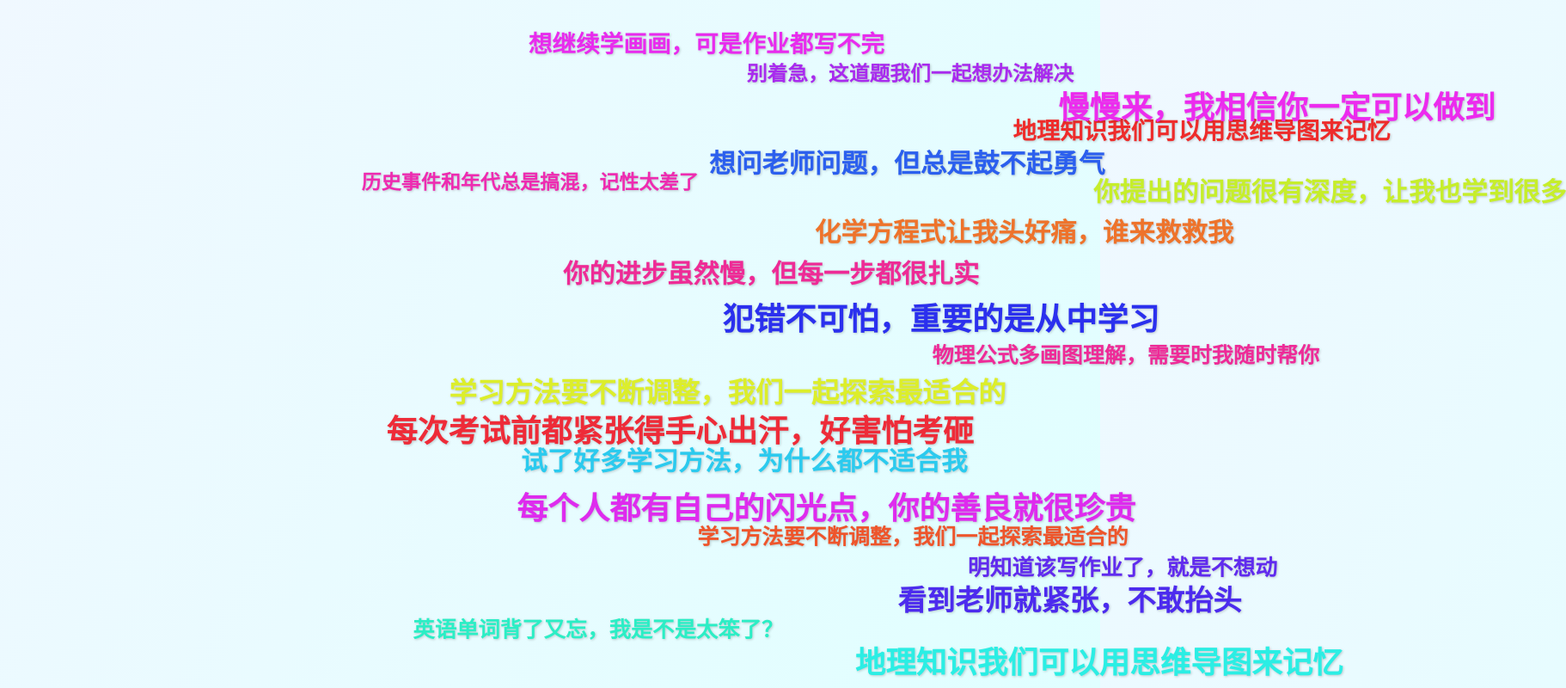
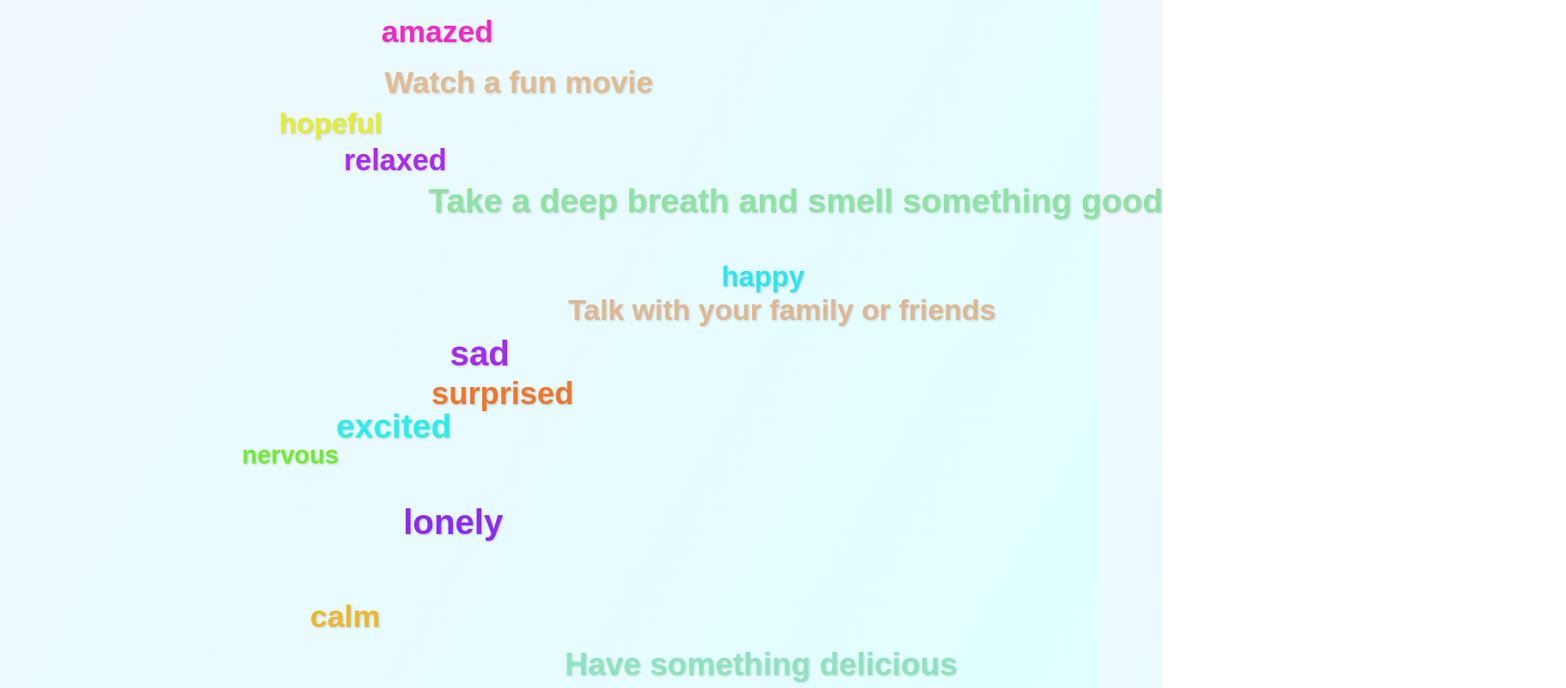
Before and after one commit to 117117a/tree, a plain HTML site: page index.html in a window 1280 px wide. Shown: the whole page at 86% size, 1822 px wide, since content can reach past the window. Drawn offline with Linux system fonts and the light colour scheme.

Commit message:
Update index.html

```diff
--- a/index.html
+++ b/index.html
@@ -17,7 +17,7 @@
       position: absolute;
       white-space: nowrap;
       font-weight: bold;
-      animation: moveLeft linear infinite;
+      animation: moveLeft linear forwards;
       text-shadow: 1px 1px 3px rgba(0,0,0,0.2);
     }
 
@@ -29,120 +29,90 @@
 </head>
 <body>
   <script>
-    const messages = [
-      '这道数学题我真的完全看不懂，谁能耐心教教我...',
-      '作业堆积如山，看着就喘不过气来',
-      '物理公式就像天书，我真的很努力在学了',
-      '每次考试前都紧张得手心出汗，好害怕考砸',
-      '时间总是不够用，感觉自己好失败',
-      '面对作文题目，脑子里一片空白',
-      '为什么我这么努力，成绩还是这么差？',
-      '爸妈总是不理解我，说什么他们都觉得不对',
-      '想问老师问题，但总是鼓不起勇气',
-      '晚上躺在床上就是睡不着，第二天上课好困',
-      '明知道该写作业了，就是不想动',
-      '数学应用题每个字都认识，连起来就不懂了',
-      '历史事件和年代总是搞混，记性太差了',
-      '这次考试又考砸了，真的好想哭',
-      '英语听力说得太快了，根本听不懂',
-      '看到老师就紧张，不敢抬头',
-      '刚翻开书就想玩手机，我该怎么办',
-      '同学们都好优秀，只有我这么普通',
-      '试了好多学习方法，为什么都不适合我',
-	  '别着急，这道题我们一起想办法解决',
-	  '你背单词的方法很棒，可以教教我吗？',
-	  '想继续学画画，可是作业都写不完',
-	  '地理要记的东西太多了，脑子要爆炸了',
-	  '看着别人都有好朋友，只有我一个人好孤单',
-	  '生物实验又失败了，我是不是什么都做不好',
-	  '看到你这么努力，我也要向你学习',
-	  '朋友之间难免有摩擦，说出来我们一起面对',
-	  '注意力不集中很正常，试试番茄钟法吧',
-	  '作业我们一起写，互相监督效率更高',
-	  '化学方程式让我头好痛，谁来救救我',
-	  '突然觉得学习好没意思，什么都不想做',
-	  '明明花了很多时间，效率却这么低，好着急',
-	  '物理公式多画图理解，需要时我随时帮你',
-	  '考试别紧张，你的努力我们都看在眼里',
-	  '时间管理我们可以一起制定计划',
-	  '你的作文开头写得很有创意呢',
-	  '英语单词背了又忘，我是不是太笨了？',
-	  '最近压力大到睡不着，感觉快要撑不下去了',
-	  '和好朋友吵架了，心里好难受，不知道该怎么办',
-	  '上课时思绪总是飘走，我控制不住自己',
-	  '进步需要时间，你已经在路上了',
-	  '和父母沟通需要技巧，我们可以一起想办法',
-	  '化学方程式我有个记忆口诀，分享给你',
-	  '学习累了就休息会儿，我陪你散步聊天',
-	  '你的笔记记得真好，能借我参考一下吗',
-	  '问老师问题我陪你一起去吧',
-	  '睡前喝杯牛奶，我们一起养成好习惯',
-	  '你的画真美，学习和爱好可以兼顾的',
-	  '地理知识我们可以用思维导图来记忆',
-	  '愿意做我的朋友吗？我们可以一起学习',
-	  '实验失败是常事，下次我们一起来做',
-	  '写作业前先做个计划，我陪你一起执行',
-	  '数学题我们换个角度思考，或许就明白了',
-	  '历史年代我们可以编成故事来记忆',
-	  '这次没考好没关系，我们分析原因下次努力',
-	  '英语听力多听就会进步的，我陪你练习',
-	  '老师其实很和蔼的，我们一起去找他聊聊',
-	  '学习时把手机放远点，我帮你保管',
-	  '每个人都有自己的闪光点，你的善良就很珍贵',
-	  '学习方法要不断调整，我们一起探索最适合的',
-	  '你的笑容很有感染力，要保持哦',
-	  '遇到困难不要怕，我们是一个团队',
-	  '你的思维方式很独特，这很宝贵',
-	  '慢慢来，我相信你一定可以做到',
-	  '你提出的问题很有深度，让我也学到很多',
-	  '别给自己太大压力，尽力就好',
-	  '你的进步虽然慢，但每一步都很扎实',
-	  '犯错不可怕，重要的是从中学习',
-	  '你的坚持让我很佩服',
-	  '我们一起定个小目标，慢慢实现它'
+    const messagesFront = [
+      'lonely',
+      'excited',
+      'calm',
+      'relaxed',
+      'surprised',
+      'nervous',
+      'disappointed',
+      'happy',
+      'amazed',
+      'upset',
+      'sad',
+      'scared',
+      'hopeful'
+    ];
+
+    const messagesBack = [
+      'Take a deep breath and smell something good',
+      'Go out to enjoy the nature',
+      'Talk with your family or friends',
+      'Watch a fun movie',
+      'Have a trip',
+      'Have something delicious',
+      'And we can give each other a big hug'
     ];
 
     function random(min, max) {
       return Math.random() * (max - min) + min;
     }
 
-    function createBarrage() {
+    // 生成一条弹幕
+    function createBarrage(msg, type = 'front') {
       const barrage = document.createElement('div');
       barrage.className = 'barrage';
-      barrage.innerText = messages[Math.floor(Math.random() * messages.length)];
-      barrage.style.top = random(10, window.innerHeight - 60) + 'px';
-      barrage.style.fontSize = random(22, 38) + 'px';
-      barrage.style.color = `hsl(${Math.random() * 360}, 85%, 55%)`;
-      const duration = random(7, 12);
+      barrage.innerText = msg;
+
+      const topPos = random(10, window.innerHeight - 40);
+      barrage.style.top = topPos + 'px';
+      barrage.style.fontSize = random(28, 42) + 'px'; // 字略大
+      barrage.style.whiteSpace = 'nowrap';
+
+      // 更快的滚动速度
+      const duration = type === 'front' ? random(6, 9) : random(7, 10);
       barrage.style.animationDuration = duration + 's';
 
-      // 避免垂直重叠
-      let overlaps = true;
-      let attempts = 0;
-      while (overlaps && attempts < 30) {
-        overlaps = false;
-        const barrages = document.querySelectorAll('.barrage');
-        const topPos = random(20, window.innerHeight - 50);
-        for (const b of barrages) {
-          const rect = b.getBoundingClientRect();
-          if (Math.abs(rect.top - topPos) < 28) {
-            overlaps = true;
-            break;
-          }
-        }
-        if (!overlaps) barrage.style.top = topPos + 'px';
-        attempts++;
+      if (type === 'front') {
+        barrage.style.color = `hsl(${Math.random() * 360}, 85%, 55%)`;
+        barrage.style.zIndex = 2;
+      } else {
+        barrage.style.color = `hsl(${Math.random() * 360}, 60%, 70%)`;
+        barrage.style.zIndex = 1;
+        barrage.style.opacity = 0.9;
+      }
+
+      // 允许部分重叠（密度更高）
+      const barrages = document.querySelectorAll('.barrage');
+      for (const b of barrages) {
+        const rect = b.getBoundingClientRect();
+        if (Math.abs(rect.top - topPos) < 35) return; // 允许更密一点
       }
 
       document.body.appendChild(barrage);
-
-      setTimeout(() => {
-        barrage.remove();
-      }, duration * 1000);
+      setTimeout(() => barrage.remove(), duration * 1000 + 500);
     }
 
-    // 更密集：每0.25秒生成一个弹幕
-    setInterval(createBarrage, 250);
+    // 播放一组弹幕（密度更高）
+    async function playGroup(messages, type, repeat = 1) {
+      for (let r = 0; r < repeat; r++) {
+        for (let i = 0; i < messages.length; i++) {
+          createBarrage(messages[i], type);
+          await new Promise(res => setTimeout(res, 80)); // 每条间隔更短 → 密度更高
+        }
+      }
+    }
+
+    // 主循环（前→后），第二组多放两遍平衡视觉长度
+    async function loopPlay() {
+      while (true) {
+        await playGroup(messagesFront, 'front');
+        await playGroup(messagesBack, 'back', 2); // 第二部分播放两轮
+      }
+    }
+
+    loopPlay();
   </script>
 </body>
 </html>
```
